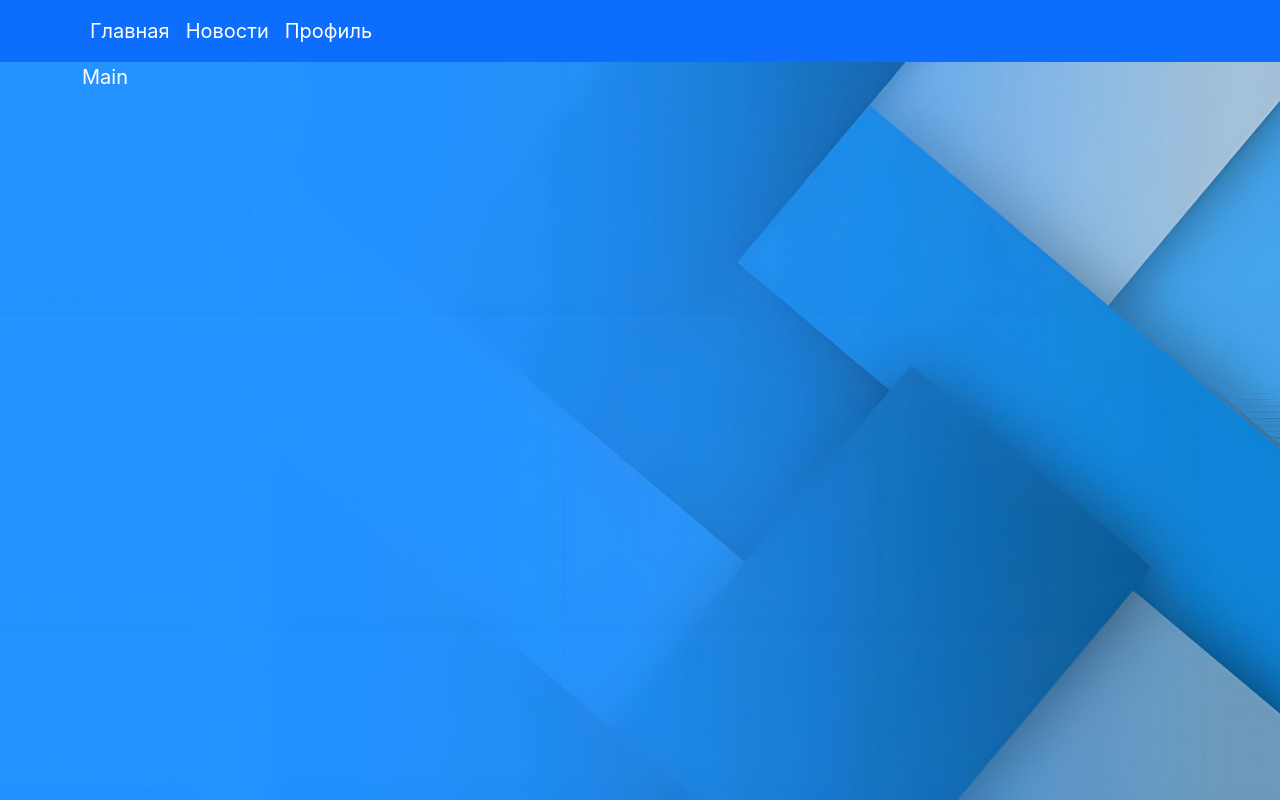
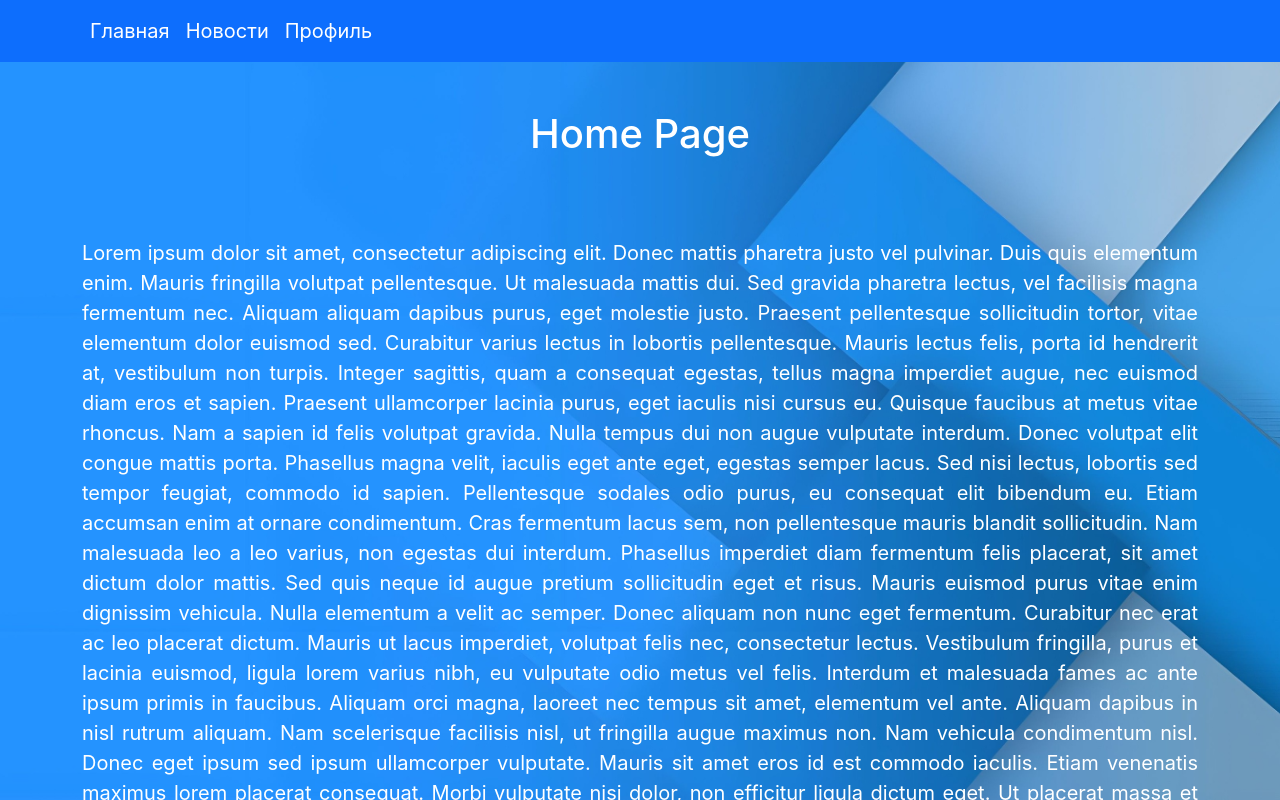
Before and after one commit to TriangleBill/A4_test, a React (Create React App) app: page / in a window 1280 px wide. Shown: the top 800 px of the page. Built offline with nearby package versions, Linux system fonts and the light colour scheme.

Commit message:
Create Home page

```diff
--- a/src/App.scss
+++ b/src/App.scss
@@ -1,3 +1,13 @@
-.app-navbar {
-  color: white;
+.title {
+  text-align: center;
 }
+
+.main-page {
+  &__title {
+    margin-top: 3rem;
+  }
+  &__text {
+    margin-top: 5rem;
+    text-align: justify;
+  }
+}
--- a/src/components/Main.tsx
+++ b/src/components/Main.tsx
@@ -6,7 +6,21 @@ export default function Main(): JSX.Element {
         <>
             <Navbar />
             <div className='container'>
-                Main
+                <div className="main-page">
+                    <h1 className='title main-page__title'>Home Page</h1>
+
+                    <p className="main-page__text">
+                        Lorem ipsum dolor sit amet, consectetur adipiscing elit. Donec mattis pharetra justo vel pulvinar. Duis quis elementum enim. Mauris fringilla volutpat pellentesque. Ut malesuada mattis dui. Sed gravida pharetra lectus, vel facilisis magna fermentum nec. Aliquam aliquam dapibus purus, eget molestie justo. Praesent pellentesque sollicitudin tortor, vitae elementum dolor euismod sed. Curabitur varius lectus in lobortis pellentesque. Mauris lectus felis, porta id hendrerit at, vestibulum non turpis. Integer sagittis, quam a consequat egestas, tellus magna imperdiet augue, nec euismod diam eros et sapien.
+
+                        Praesent ullamcorper lacinia purus, eget iaculis nisi cursus eu. Quisque faucibus at metus vitae rhoncus. Nam a sapien id felis volutpat gravida. Nulla tempus dui non augue vulputate interdum. Donec volutpat elit congue mattis porta. Phasellus magna velit, iaculis eget ante eget, egestas semper lacus. Sed nisi lectus, lobortis sed tempor feugiat, commodo id sapien. Pellentesque sodales odio purus, eu consequat elit bibendum eu. Etiam accumsan enim at ornare condimentum. Cras fermentum lacus sem, non pellentesque mauris blandit sollicitudin. Nam malesuada leo a leo varius, non egestas dui interdum. Phasellus imperdiet diam fermentum felis placerat, sit amet dictum dolor mattis. Sed quis neque id augue pretium sollicitudin eget et risus. Mauris euismod purus vitae enim dignissim vehicula. Nulla elementum a velit ac semper.
+
+                        Donec aliquam non nunc eget fermentum. Curabitur nec erat ac leo placerat dictum. Mauris ut lacus imperdiet, volutpat felis nec, consectetur lectus. Vestibulum fringilla, purus et lacinia euismod, ligula lorem varius nibh, eu vulputate odio metus vel felis. Interdum et malesuada fames ac ante ipsum primis in faucibus. Aliquam orci magna, laoreet nec tempus sit amet, elementum vel ante. Aliquam dapibus in nisl rutrum aliquam. Nam scelerisque facilisis nisl, ut fringilla augue maximus non.
+
+                        Nam vehicula condimentum nisl. Donec eget ipsum sed ipsum ullamcorper vulputate. Mauris sit amet eros id est commodo iaculis. Etiam venenatis maximus lorem placerat consequat. Morbi vulputate nisi dolor, non efficitur ligula dictum eget. Ut placerat massa et tristique malesuada. Orci varius natoque penatibus et magnis dis parturient montes, nascetur ridiculus mus. Nunc ut nibh ut massa tempus feugiat quis eu augue.
+
+                        Ut ac purus vel metus tincidunt feugiat. Mauris cursus orci at elementum eleifend. Etiam at lobortis elit. In hac habitasse platea dictumst. In pharetra tincidunt neque, at venenatis felis auctor vel. Phasellus tempus augue accumsan, tincidunt purus in, congue augue. Praesent turpis nibh, hendrerit non auctor sit amet, placerat eu enim. Ut ornare egestas semper. Nunc pellentesque, metus in convallis pretium, nisi nulla mollis leo, a congue est nisi quis orci. In molestie ante quis tortor commodo viverra. Nullam ac neque aliquam, dignissim velit nec, vehicula tellus. Mauris vitae dapibus dui, sit amet molestie mauris. Quisque semper, diam non tincidunt luctus, orci leo rhoncus leo, non sagittis elit sapien nec arcu. Praesent rhoncus lacus sit amet sapien vehicula, id gravida ante gravida. Fusce eget eleifend magna, in volutpat erat. Aenean sit amet ligula felis.
+                    </p>
+                </div>
             </div>
         </>
 
```
